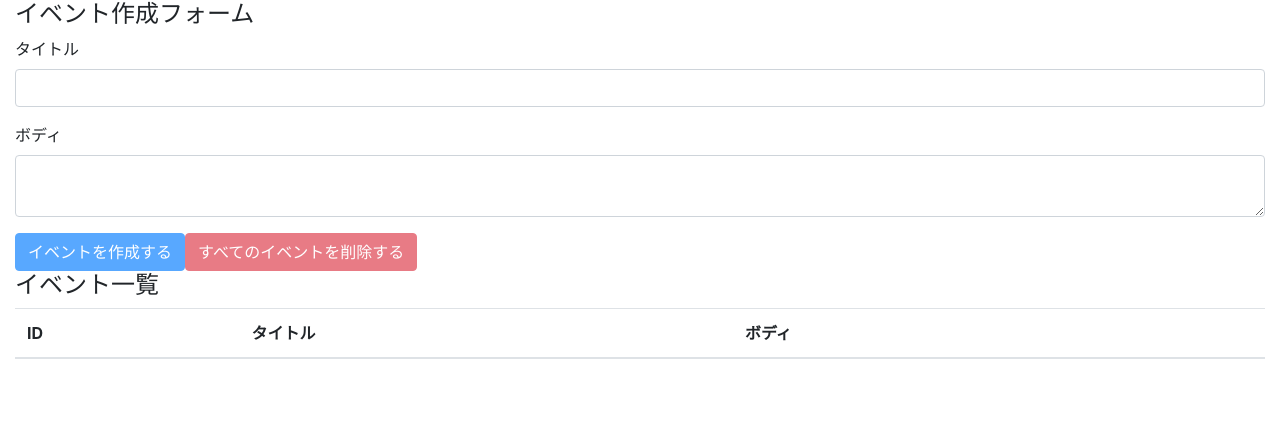
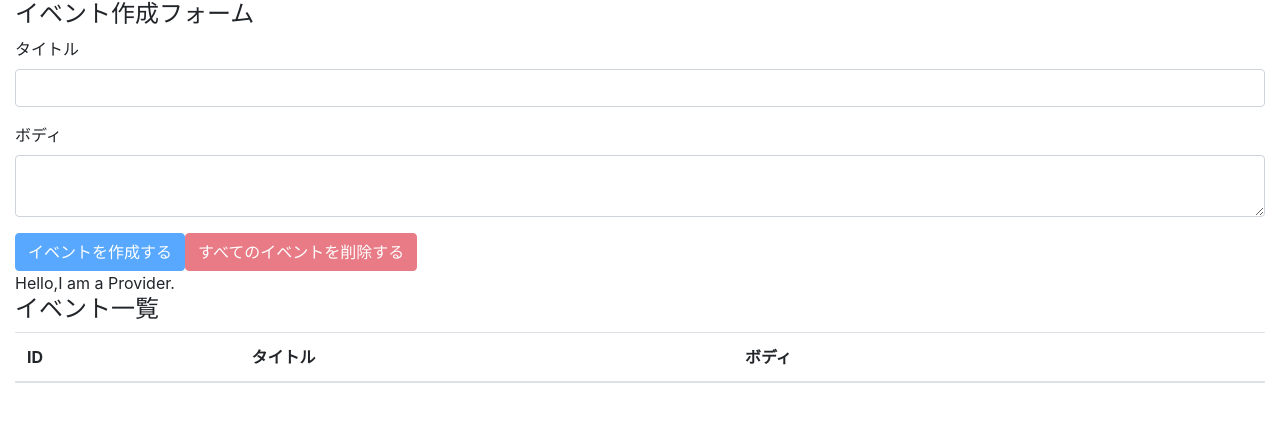
Before and after one commit to nishimra-yurika/typescript-for-javascript-developers, a React (Create React App) app in the folder my-app/: page / in a window 1280 px wide. Shown: the top 422 px of the page. Built offline with nearby package versions, Linux system fonts and the light colour scheme.

Commit message:
setup react context povider

```diff
--- a/my-app/src/components/App.js
+++ b/my-app/src/components/App.js
@@ -1,17 +1,22 @@
 import React,{ useReducer } from "react";
-import 'bootstrap/dist/css/bootstrap.min.css'
-import reducer from '../reducers'
+import 'bootstrap/dist/css/bootstrap.min.css';
+import reducer from '../reducers';
 import EventForm from "./EventForm";
-import Events from "./Events"
+import Events from "./Events";
+import AppContext from "../contexts/AppContext";
+
+console.log({AppContext})
 
 const App = () => {
   const [state,dispatch] = useReducer(reducer,[])
   return (
-    <div className = "container-fluid">
-      <EventForm state={state} dispatch={dispatch}/>
-      <Events state={state} dispatch={dispatch}/>
+    <AppContext.Provider value={'Hello,I am a Provider.'}>
+     <div className = "container-fluid">
+        <EventForm state={state} dispatch={dispatch}/>
+        <Events state={state} dispatch={dispatch}/>
 
-    </div>
+     </div>
+    </AppContext.Provider>
   )
 }
 export default App;
--- a/my-app/src/components/Events.js
+++ b/my-app/src/components/Events.js
@@ -1,9 +1,12 @@
-import React from "react";
+import React,{useContext} from "react";
 import Event from "./Event";
+import AppContext from "../contexts/AppContext";
 
 const Events = ({state,dispatch}) =>{
+  const value = useContext(AppContext)
   return(
     <>
+    <div>{value}</div>
     <h4>イベント一覧</h4>
       <table className="table table-hover">
         <thead>
```
